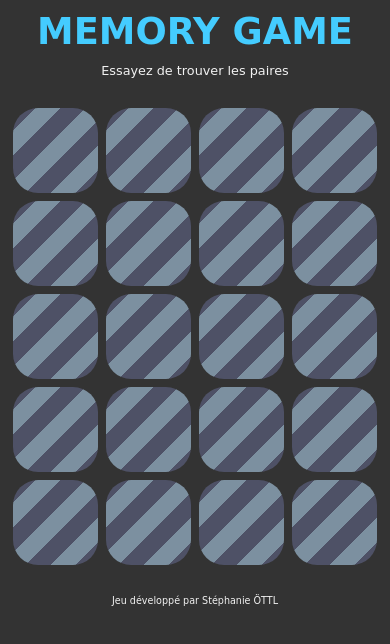
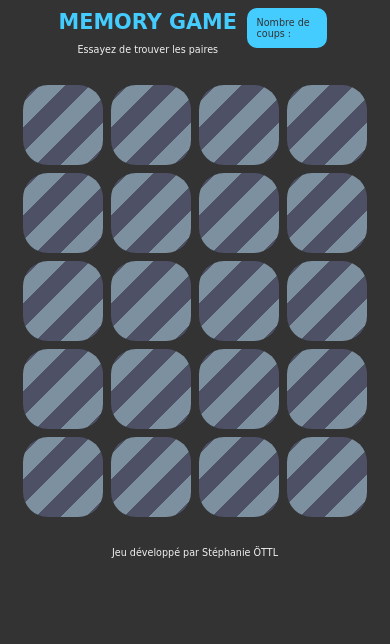
Before and after one commit to stephiedu54/Memory-game, a plain HTML site: page index.html in a window 390 px wide. Drawn offline with nearby package versions, Linux system fonts and the light colour scheme; a web font is replaced by a local one.

Commit message:
Add score game

```diff
--- a/index.html
+++ b/index.html
@@ -5,20 +5,27 @@
     <meta http-equiv="X-UA-Compatible" content="IE=edge" />
     <meta name="viewport" content="width=device-width, initial-scale=1.0" />
     <title>Memory Game</title>
-    <!-- Add google fonts -->
+    <!-- Google Fonts -->
     <link rel="preconnect" href="https://fonts.googleapis.com" />
     <link rel="preconnect" href="https://fonts.gstatic.com" crossorigin />
     <link
       href="https://fonts.googleapis.com/css2?family=Fuzzy+Bubbles:wght@400;700&display=swap"
       rel="stylesheet"
     />
-    <!-- Add my CSS -->
+    <!-- My CSS -->
     <link rel="stylesheet" href="styles.css" />
   </head>
 
   <body>
-    <h1>MEMORY GAME</h1>
-    <p>Essayez de trouver les paires</p>
+    <header>
+      <div id="title">
+        <h1>MEMORY GAME</h1>
+        <p>Essayez de trouver les paires</p>
+      </div>
+      <div id="score">
+        <p>Nombre de coups : <span id="stroke-number"></span></p>
+      </div>
+    </header>
 
     <div id="card-board">
       <div class="card hide" data-image="ane">
--- a/index.js
+++ b/index.js
@@ -13,6 +13,7 @@ $(() => {
   let currentClickCpt = 0;
   let dataImageShowed = "";
   let findedCard = 0;
+  let strokeCpt = 0;
 
   // Ajout de l'event 'onclick' sur chaque carte
   $(".card").click((event) => {
@@ -55,7 +56,10 @@ $(() => {
             endOfGame();
           }
         }
-        // Après 2 clics, je remets mes variables à zéro pour le prochain tour
+        // Après 2 clics, j'incrémente le nombre de coups
+        strokeCpt++;
+        $("#stroke-number").text(strokeCpt);
+        // et je remets mes variables à zéro pour le prochain tour
         currentClickCpt = 0;
         dataImageShowed = "";
       }
--- a/styles.css
+++ b/styles.css
@@ -12,6 +12,20 @@ body {
   background-color: #333;
 }
 
+header {
+  width: 70%;
+  display: flex;
+  flex-direction: row;
+  justify-content: space-evenly;
+  align-items: center;
+}
+
+#title {
+  display: flex;
+  flex-direction: column;
+  align-items: center;
+}
+
 h1 {
   padding: 20px 0;
   color: #44CCFF;
@@ -23,13 +37,25 @@ h1 + p {
   font-size: 1.5rem;
 }
 
+#score {
+  display: flex;
+  justify-content: center;
+  align-items: center;
+  width: 150px;
+  height: 75px;
+  border-radius: 10px;
+  margin: auto 15px;
+  padding: 10px;
+  font-size: 1.3rem;
+  color: #333;
+  background-color: #44CCFF;
+}
+
 #card-board {
   display: grid;
   grid-template: repeat(4, 150px)/repeat(5, 150px);
   gap: 15px;
   justify-content: center;
-  width: 70%;
-  max-width: 900px;
   margin: 50px auto;
 }
 
@@ -84,6 +110,7 @@ h1 + p {
   top: 40%;
 }
 
+
 footer p {
   font-size: 1rem;
   color: #f1f1f1;
@@ -91,6 +118,21 @@ footer p {
 
 /* MEDIA QUERIES */
 @media screen and (max-width: 860px) {
+  h1 {
+    padding: 10px 0;
+    font-size: 2.8rem;
+  }
+
+  h1 + p {
+    font-size: 1.1rem;
+  }
+
+  #score {
+    width: 130px;
+    height: 65px;
+    font-size: 1.1rem;
+  }
+
   #card-board {
     grid-template: repeat(5, 130px)/repeat(4, 130px);
     margin: 30px auto;
@@ -101,44 +143,42 @@ footer p {
     height: 130px;
   }
 
-  h1 {
-    padding: 10px 0;
-    font-size: 2.8rem;
-  }
-
-  h1 + p {
-    font-size: 1.1rem;
-  }
-
   footer p {
     font-size: 0.8rem;
   }
 }
 
-@media screen and (max-width: 595px) {
-  #card-board {
-    grid-template: repeat(5, 110px)/repeat(4, 110px);
-  }
-
-  .card {
-    width: 110px;
-    height: 110px;
+@media screen and (max-width: 715px) {
+  header {
+    justify-content: space-between;
   }
 
   h1 {
-    font-size: 2.5rem;
+    font-size: 2.4rem;
   }
 
   h1 + p {
-    font-size: 0.9rem;
+    font-size: 0.8rem;
   }
 
-  footer p {
-    font-size: 0.7rem;
+  #score {
+    width: 110px;
+    height: 55px;
+    font-size: 0.9rem;
   }
 }
 
-@media screen and (max-width: 505px) {
+@media screen and (max-width: 600px) {
+  h1 {
+    font-size: 1.8rem;
+  }
+
+  #score {
+    width: 100px;
+    height: 50px;
+    font-size: 0.8rem;
+  }
+
   #card-board {
     grid-template: repeat(5, 100px)/repeat(4, 100px);
   }
@@ -153,10 +193,20 @@ footer p {
     height: 80px;
     border-radius: 15px;
     font-size: 1rem;
+    top: 30%;
   }
 }
 
-@media screen and (max-width: 455px) {
+@media screen and (max-width: 495px) {
+  h1 {
+    font-size: 1.6rem;
+  }
+
+  #score {
+    width: 90px;
+    height: 45px;
+  }
+
   #card-board {
     grid-template: repeat(5, 90px)/repeat(4, 90px);
     gap: 10px;
@@ -167,27 +217,35 @@ footer p {
     height: 90px;
   }
 
-  h1 {
-    font-size: 2.3rem;
-  }
-
-  h1 + p {
-    font-size: 0.8rem;
-  }
 
   footer p {
     font-size: 0.6rem;
   }
 }
 
-@media screen and (max-width: 415px) {
+@media screen and (max-width: 440px) {
+  h1 {
+    font-size: 1.3rem;
+  }
+
+  h1 + p {
+    font-size: 0.6rem;
+  }
+
   #card-board {
-    grid-template: repeat(5, 85px)/repeat(4, 85px);
+    grid-template: repeat(5, 80px)/repeat(4, 80px);
     gap: 8px;
   }
 
+  #score {
+    width: 80px;
+    height: 40px;;
+    font-size: 0.6rem;
+    margin: auto 5px;
+  }
+
   .card {
-    width: 85px;
-    height: 85px;
+    width: 80px;
+    height: 80px;
   }
 }
```
